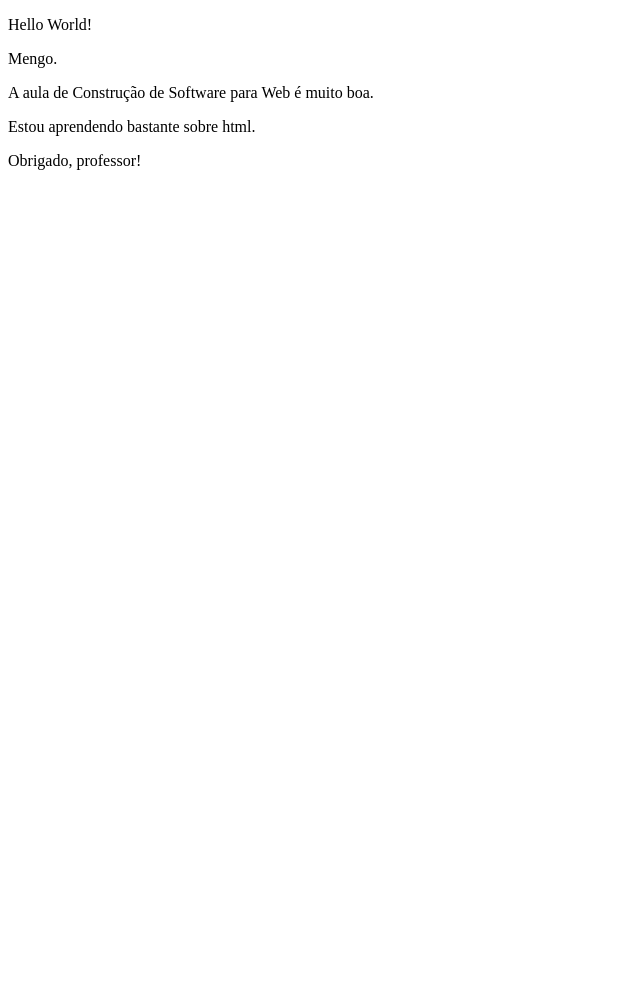
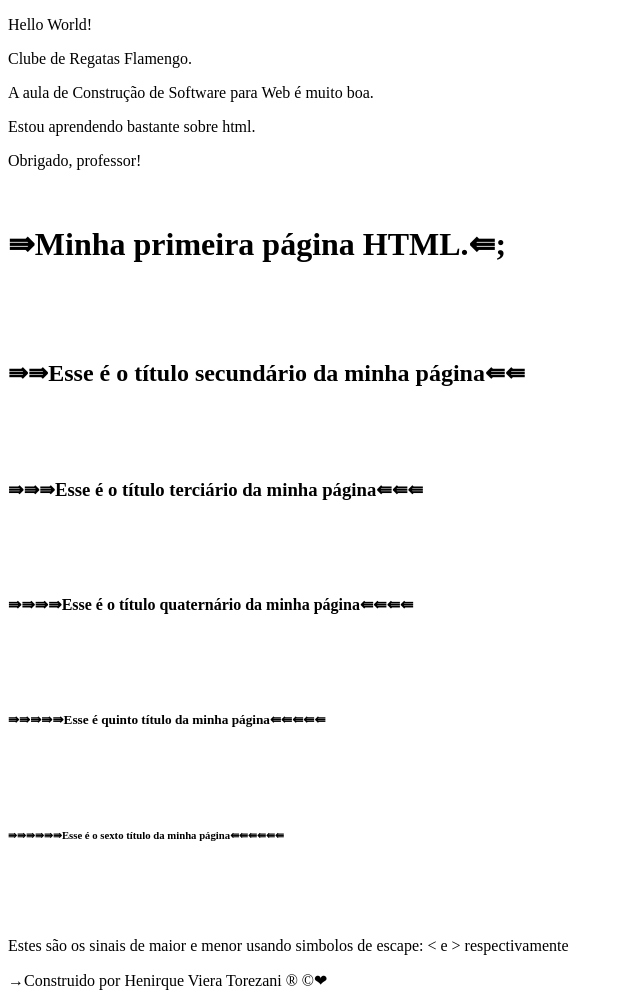
Before and after one commit to HVTorezani17/SI1N-CSW2026-1, a plain HTML site: page aula-01/index.html in a window 1280 px wide. Shown: the whole page, without its empty margins (0-640 px from the left). Before the commit the page ends 800 px from the top, so only its background shows below. Drawn offline with Linux system fonts and the light colour scheme.

Commit message:
Add files via upload

```diff
--- a/aula-01/index.html
+++ b/aula-01/index.html
@@ -7,9 +7,39 @@
 </head>
 <body>
     <p>Hello World!</p>
-    <p>Mengo.</p>
+    <p>Clube de Regatas Flamengo.</p>
     <p>A aula de Construção de Software para Web é muito boa.</p>
     <p>Estou aprendendo bastante sobre html.</p>
     <p>Obrigado, professor!</p>
+    <br>
+    <h1>&rAarr;Minha primeira página HTML.&lAarr;;</h1>
+    <br>
+    <br>
+    <br>
+    <h2>&rAarr;&rAarr;Esse é o título secundário da minha página&lAarr;&lAarr;</h2>
+    <br>
+    <br>
+    <br>
+    <h3>&rAarr;&rAarr;&rAarr;Esse é o título terciário da minha página&lAarr;&lAarr;&lAarr;</h3>
+    <br>
+    <br>
+    <br>
+    <h4>&rAarr;&rAarr;&rAarr;&rAarr;Esse é o título quaternário da minha página&lAarr;&lAarr;&lAarr;&lAarr;</h4>
+    <br>
+    <br>
+    <br>
+    <h5>&rAarr;&rAarr;&rAarr;&rAarr;&rAarr;Esse é quinto título da minha página&lAarr;&lAarr;&lAarr;&lAarr;&lAarr;</h5>
+    <br>
+    <br>
+    <br>
+    <h6>&rAarr;&rAarr;&rAarr;&rAarr;&rAarr;&rAarr;Esse é o sexto título da minha página&lAarr;&lAarr;&lAarr;&lAarr;&lAarr;&lAarr;</h6>
+    <br>
+    <br>
+    <br>
+    <p>
+    Estes são os sinais de maior e menor usando simbolos de escape: &lt; e &gt; respectivamente
+    </p>
+
+    <p> &rarr;Construido por Henirque Viera Torezani &reg &copy;&#x2764;</p>
 </body>
 </html>
```
